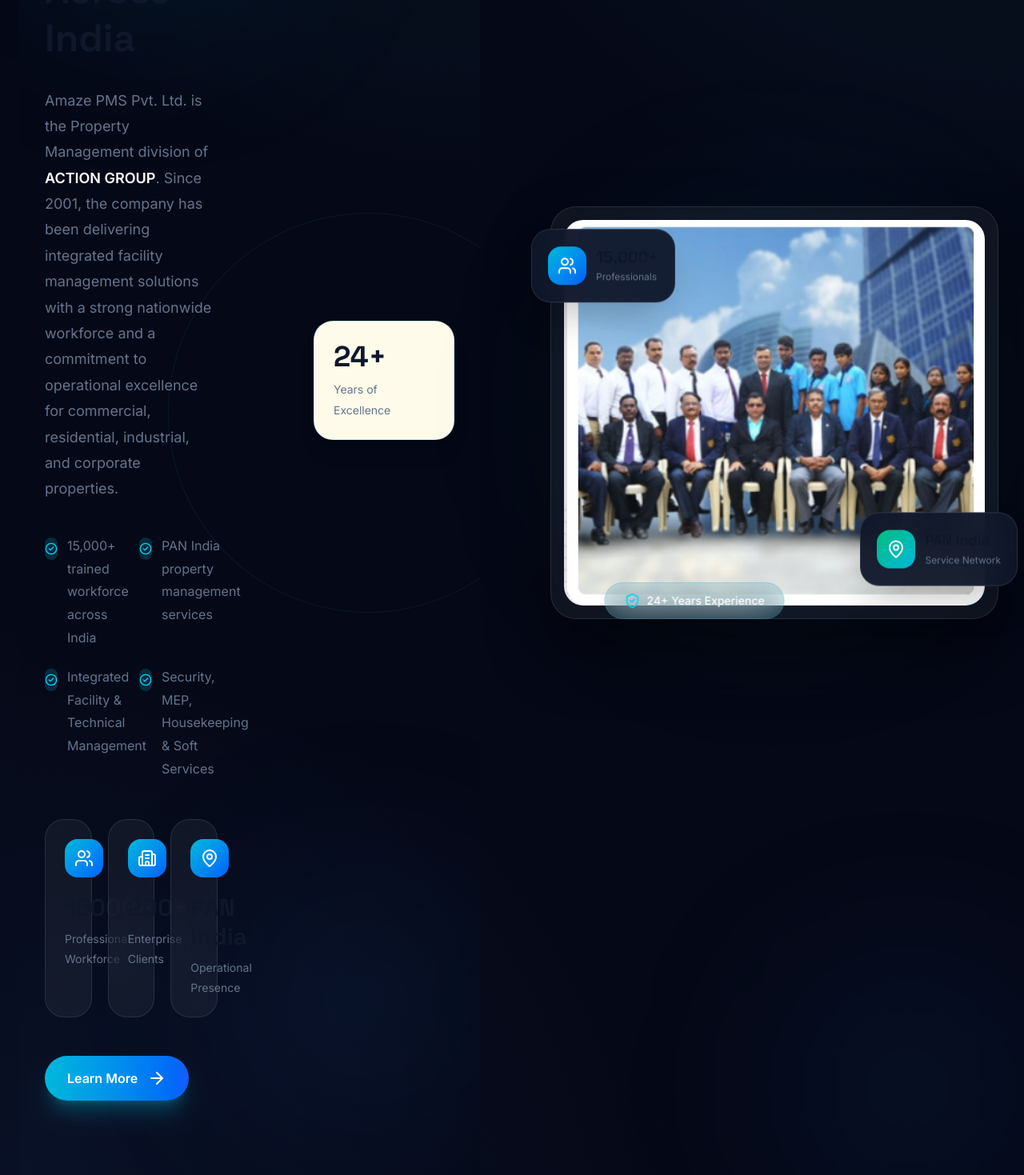
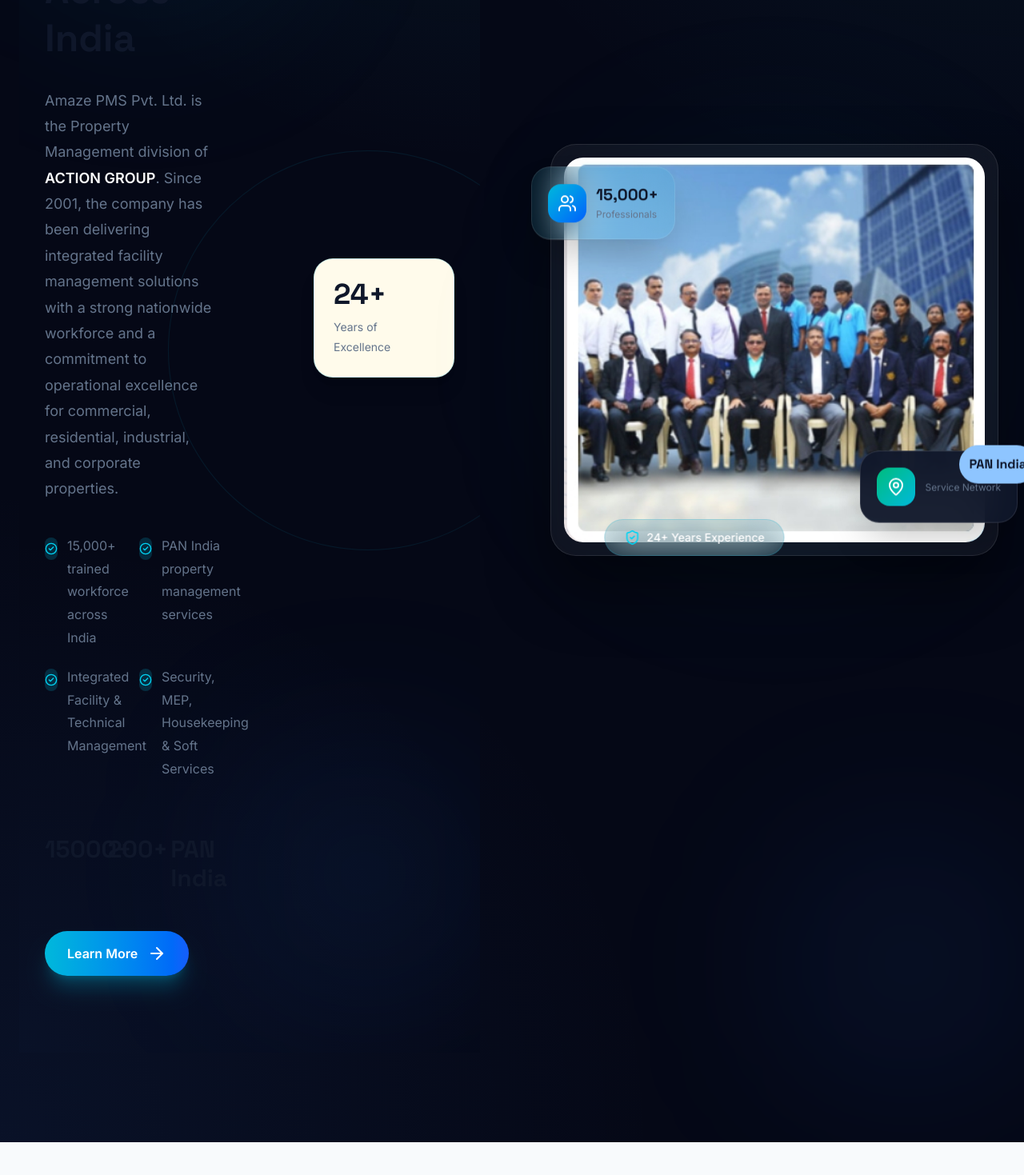
Before and after one commit to codestack-io/Dacitos_Task, a Next.js app: page / in a window 1280 px wide. Shown: the part 2013-3482 px from the top of the page at 80% size. After the commit the page ends 3441 px from the top, so only its background shows below. Built offline with nearby package versions, Linux system fonts and the light colour scheme.

Commit message:
add changes in about section

```diff
--- a/src/components/sections/about/AboutContent.jsx
+++ b/src/components/sections/about/AboutContent.jsx
@@ -24,18 +24,18 @@
     icon: Users,
     value: 15000,
     suffix: "+",
-    label: "Professional Workforce",
+
   },
   {
     icon: Building2,
     value: 200,
     suffix: "+",
-    label: "Enterprise Clients",
+
   },
   {
     icon: MapPin,
     value: "PAN India",
-    label: "Operational Presence",
+
   },
 ];
 function CountUp({ value, suffix = "" }) {
@@ -144,7 +144,7 @@
 
             <div className="mt-12 grid gap-5 sm:grid-cols-3">
               {stats.map((item, index) => {
-                const Icon = item.icon;
+
 
                 return (
                   <motion.div
@@ -158,11 +158,9 @@
                     whileHover={{
                       y: -6,
                     }}
-                    className="rounded-3xl border border-white/10 bg-white/5 p-6 backdrop-blur-xl"
+
                   >
-                    <div className="flex h-12 w-12 items-center justify-center rounded-2xl bg-gradient-to-br from-cyan-500 to-blue-600">
-                      <Icon className="h-6 w-6 text-white" />
-                    </div>
+
 
                     <h3 className="mt-5 text-3xl font-bold text-white">
                    {typeof item.value === "number" ? (
@@ -171,9 +169,7 @@
                   item.value
                     )}
                     </h3>
-                    <p className="mt-2 text-sm text-slate-400">
-                      {item.label}
-                    </p>
+
                   </motion.div>
                 );
               })}
@@ -219,15 +215,7 @@
               className="absolute left-1/2 top-1/2 h-[500px] w-[500px] -translate-x-1/2 -translate-y-1/2 rounded-full border border-cyan-500/10"
             />
 
-            {/* Main Logo Card */}
-
-
-
-            {/* Floating Team Card */}
-
-
-
-            {/* Experience Card */}
+        {/* Experience Card */}
 
             <motion.div
               animate={{
--- a/src/components/sections/about/AboutImages.jsx
+++ b/src/components/sections/about/AboutImages.jsx
@@ -69,15 +69,15 @@
           repeat: Infinity,
           ease: "easeInOut",
         }}
-        className="absolute -left-6 top-10 z-20 rounded-3xl border border-white/10 bg-[#0f172a]/95 p-5 backdrop-blur-xl shadow-2xl"
+        className="absolute -left-6 top-10 z-20 rounded-3xl border border-white/10 bg-cyan-500/10 p-5 backdrop-blur-xl shadow-2xl"
       >
-        <div className="flex items-center gap-3">
+        <div className="flex items-center gap-3 ">
           <div className="flex h-12 w-12 items-center justify-center rounded-2xl bg-gradient-to-br from-cyan-500 to-blue-600">
             <Users className="h-6 w-6 text-white" />
           </div>
 
-          <div>
-            <h4 className="text-xl font-bold text-white">
+          <div >
+            <h4 className="text-xl font-bold ">
               15,000+
             </h4>
 
@@ -106,7 +106,7 @@
           </div>
 
           <div>
-            <h4 className="text-lg font-bold text-white">
+            <h4 className="absolute -right-6 bottom-12 z-30 rounded-3xl bg-blue-300 p-3 backdrop-blur-xl">
               PAN India
             </h4>
 
```
